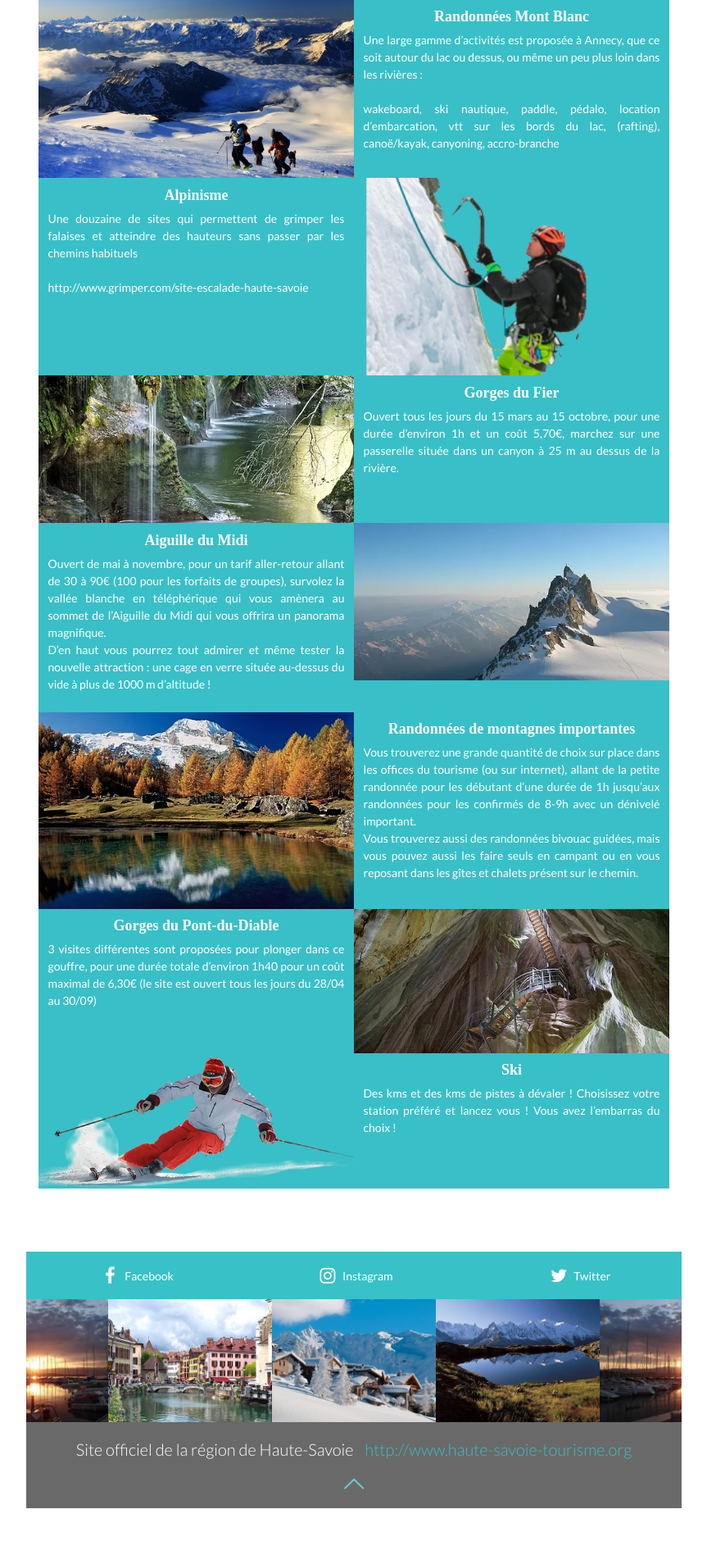
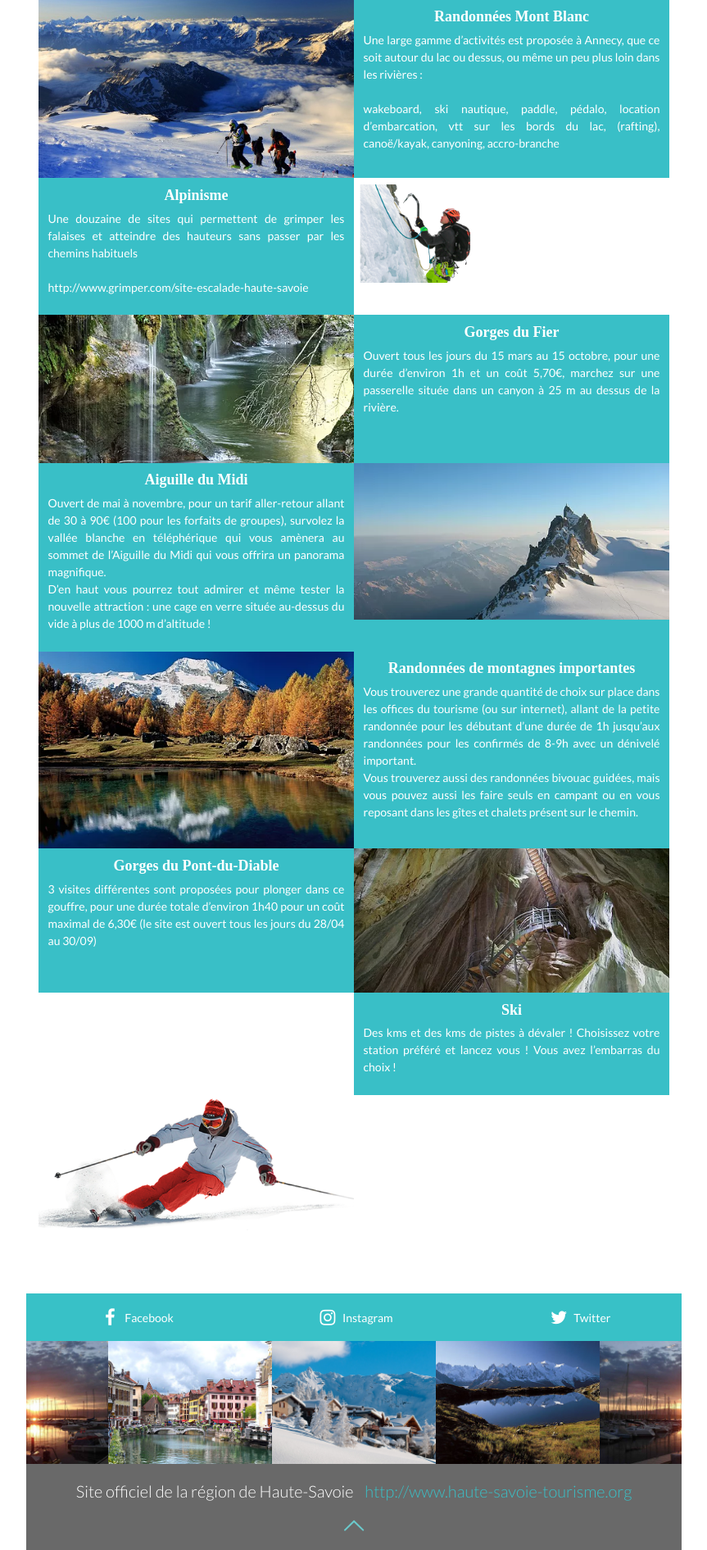
Before and after one commit to gnda/PJS3, a PHP site: template app/Views/pages/activites.twig in a window 1280 px wide. Shown: the part 364-2255 px from the top of the page at 82% size, without its empty margins (208-1071 px from the left). Before the commit the page ends 2204 px from the top, so only its background shows below. Run offline with PHP 8.4, Linux system fonts and the light colour scheme; the template is opened without the code that fills it, so the values that code supplies are empty; some libraries are stand-ins or nearby versions.

Commit message:
progression partie activites (positionnement d'images compliqué)

```diff
--- a/app/Views/pages/activites.twig
+++ b/app/Views/pages/activites.twig
@@ -23,7 +23,9 @@
                 <p>Une douzaine de sites qui permettent de grimper les falaises et atteindre des hauteurs sans passer par les chemins habituels <br/><br/>
                 <a href="http://www.grimper.com/site-escalade-haute-savoie">http://www.grimper.com/site-escalade-haute-savoie</a></p>
             </div>
-            <img src="../../../../PJS3/public/img/activites/alpinisme.png">
+            <div class="alpinisme">
+                <img src="../../../../PJS3/public/img/activites/alpinisme.png">
+            </div>
             <img src="../../../../PJS3/public/img/activites/gorges_du_fier.webp">
             <div id="gorges_du_fier">
                 <h2>Gorges du Fier</h2>
@@ -46,12 +48,15 @@
                 <p>3 visites différentes sont proposées pour plonger dans ce gouffre, pour une durée totale d’environ 1h40 pour un coût maximal de 6,30€ (le site est ouvert tous les jours du 28/04 au 30/09)</p>
             </div>
             <img src="../../../../PJS3/public/img/activites/gorges_du_pont_du_diable.webp">
-            <img src="../../../../PJS3/public/img/activites/ski.png">
+            <div class="fond_blanc">
+
+            </div>
             <div id="ski">
                 <h2>Ski</h2>
                 <p>Des kms et des kms de pistes à dévaler ! Choisissez votre station préféré et lancez vous ! Vous avez l’embarras du choix !</p>
             </div>
 		</div>
+        <img class="ski" src="../../../../PJS3/public/img/activites/ski.png">
     </div>
 
 {% endblock %}
--- a/public/css/activites/activites.css
+++ b/public/css/activites/activites.css
@@ -1,18 +1,26 @@
+.activites-container img {
+    width: 100%;
+    height: auto;
+}
+
+.activites-container h1 {
+    margin-top: 3%;
+    margin-bottom: 3%;
+}
+
 #page_activites {
     background-color: #39bfc7;
     color: white;
+    display: grid;
+    grid-template-columns: 50% 50%;
+    grid-template-rows: auto auto auto auto;
 }
 
 #page_activites>div{
      padding: 2% 0% 2% 0%;
 }
 
-.activites-container img {
-    width: 100%;
-    height: auto;
-}
-
-h2 {
+#page_activites h2 {
     text-align: center;
     margin: auto;
     padding-bottom: 1%;
@@ -28,24 +36,27 @@ h2 {
     padding-right: 3%;
 }
 
-h1 {
-    margin-top: 3%;
-    margin-bottom: 3%;
-}
-
-#page_activites {
-    margin-bottom: 10%;
-    display: grid;
-    grid-template-columns: 50% 50%;
-    grid-template-rows: auto auto auto auto;
-}
-
-.ligne_de_grille {
-    display: grid;
-    grid-template-columns: 50% 50%;
-    grid-template-rows: auto;
-}
-
 #page_activites a {
     color: white;
 }
+
+.fond_blanc, .alpinisme {
+    background: white;
+    padding: 0%;
+}
+
+div[class="alpinisme"] {
+    padding: 0%;
+}
+
+.alpinisme img {
+    width: 50%;
+    height: auto;
+    margin: 0%;
+}
+
+img[class="ski"] {
+    width: 50%;
+    height: auto;
+    margin-bottom: 10%;
+}
```
